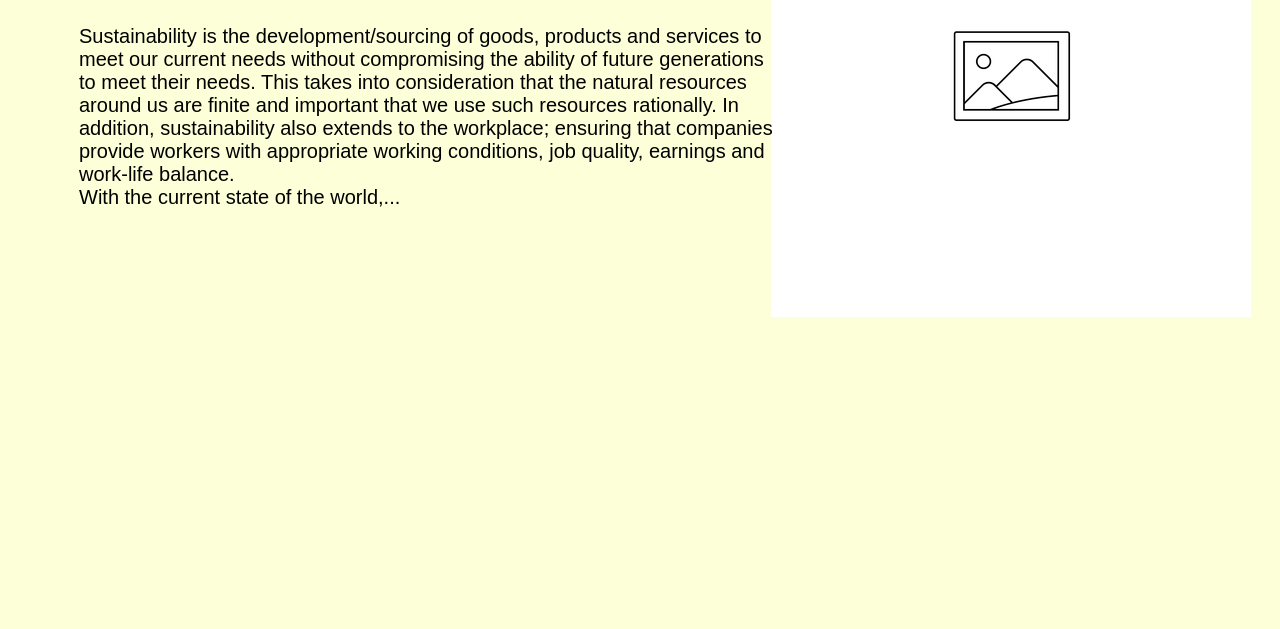
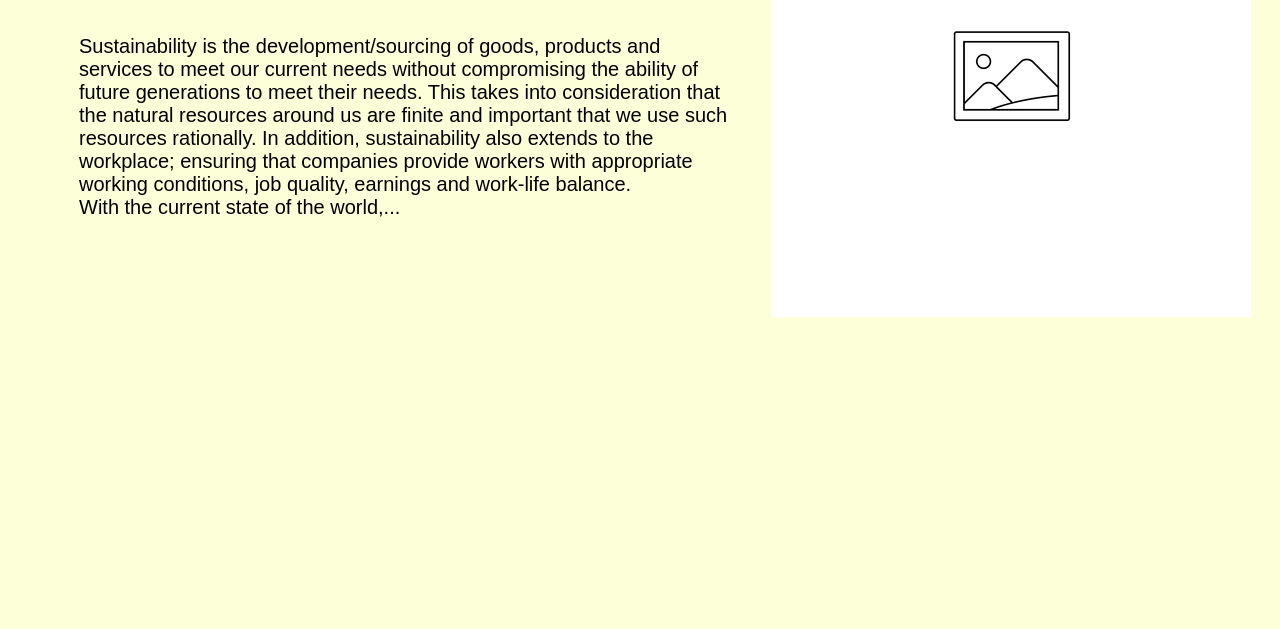
Before and after one commit to Ho-Jun-An/Ecosite, a plain HTML site: page sustainabilityArticle.html in a window 1280 px wide. Shown: the part 171-800 px from the top of the page. Drawn offline with Linux system fonts and the light colour scheme; a web font is replaced by a local one.

Commit message:
Minor Changes to sustainabilityArticle.html and style.css

```diff
--- a/style.css
+++ b/style.css
@@ -135,6 +135,6 @@ article {
     position: relative;
     top: 50px;
     left: 50px;
-    max-width: 700px;
+    max-width: 650px;
     flex-wrap: wrap;
 }
--- a/sustainabilityArticle.html
+++ b/sustainabilityArticle.html
@@ -12,7 +12,7 @@
 </head>
 <body style="background-color: #fdffd8">
     <article>
-        <content class="article-content">
+        <section class="article-content">
             <h1 class="article-title">
                 Sustainability in our generation: why is it important?
             </h1>
@@ -31,7 +31,7 @@
                 <br>
                 With the current state of the world,...
             </p>
-        </content>
+        </section>
 
         <img src="images/placeholder.png">
     </article>
```
